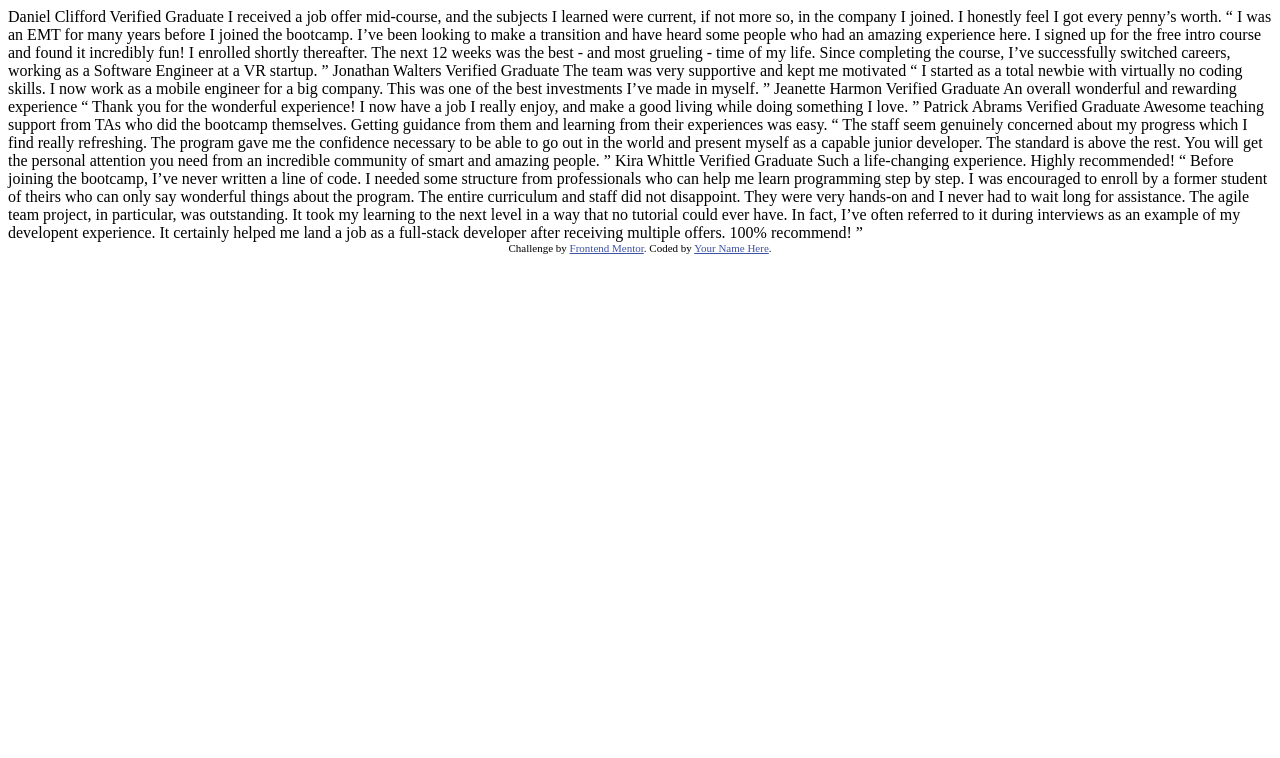
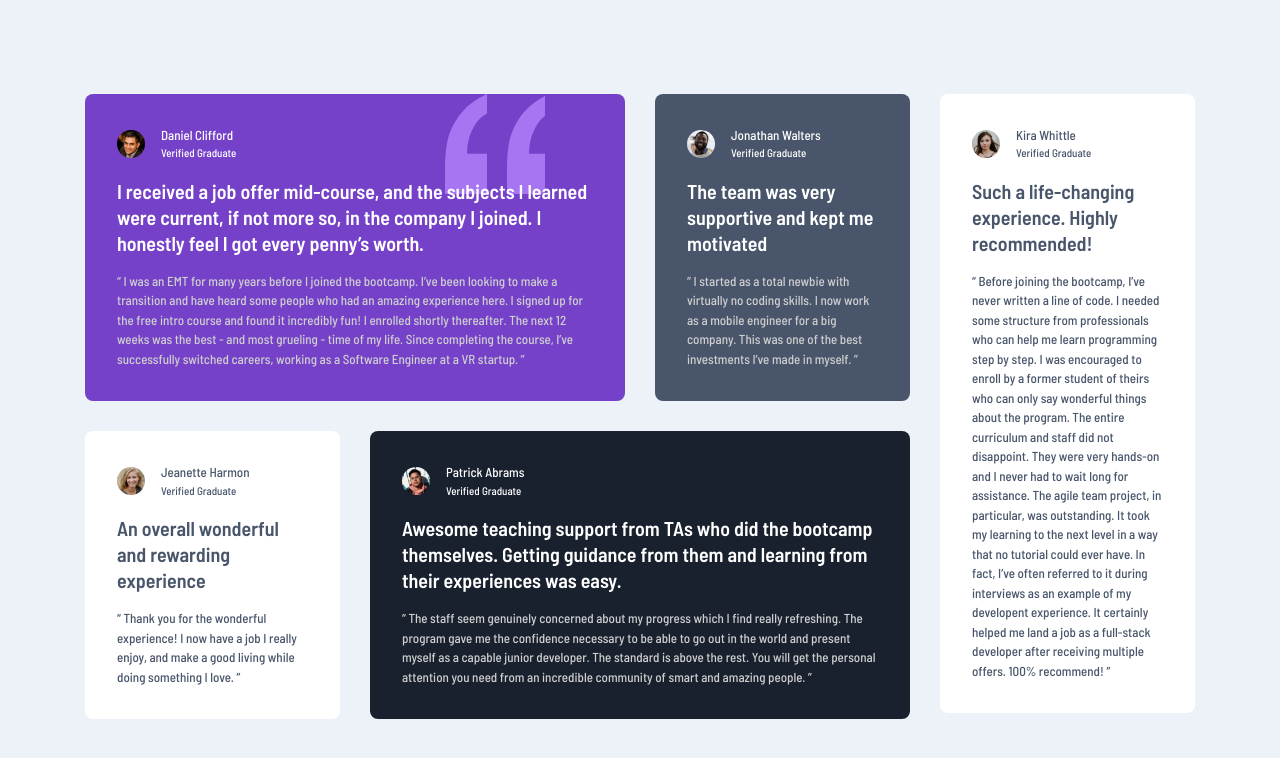
Before and after one commit to sergrosu/testimonials-grid-section, a plain HTML site: page index.html in a window 1280 px wide. Drawn offline with Linux system fonts and the light colour scheme.

Commit message:
added solution

```diff
--- a/index.html
+++ b/index.html
@@ -3,74 +3,82 @@
 <head>
   <meta charset="UTF-8">
   <meta name="viewport" content="width=device-width, initial-scale=1.0"> <!-- displays site properly based on user's device -->
-
+  <link rel="preconnect" href="https://fonts.googleapis.com">
+  <link rel="preconnect" href="https://fonts.gstatic.com" crossorigin>
+  <link href="https://fonts.googleapis.com/css2?family=Barlow+Semi+Condensed:wght@500;600&display=swap" rel="stylesheet">
+  <link rel="stylesheet" href="style.css">
   <link rel="icon" type="image/png" sizes="32x32" href="./images/favicon-32x32.png">
 
-  <title>Frontend Mentor | [Challenge Name Here]</title>
-
-  <!-- Feel free to remove these styles or customise in your own stylesheet 👍 -->
-  <style>
-    .attribution { font-size: 11px; text-align: center; }
-    .attribution a { color: hsl(228, 45%, 44%); }
-  </style>
+  <title>Testimonials</title>
 </head>
 <body>
-  Daniel Clifford
-  Verified Graduate
+  <main class="container">
+    <article>
+      <div class="testimonial flow style1 intro">
+        <div class="customer">
+          <img src="images/image-daniel.jpg" alt="image-daniel">
+          <div class="customer__info">
+            <p class="customer__name">Daniel Clifford</p>
+            <p class="customer__status">Verified Graduate</p>
+          </div>
+        </div>
+        <h2 class="testimonial__highlight">I received a job offer mid-course, and the subjects I learned were current, if not more so, in the company I joined. I honestly feel I got every penny’s worth.</h2>
+        <p class="testimonial__body">“ I was an EMT for many years before I joined the bootcamp. I’ve been looking to make a transition and have heard some people who had an amazing experience here. I signed up for the free intro course and found it incredibly fun! I enrolled shortly thereafter. The next 12 weeks was the best - and most grueling - time of my life. Since completing the course, I’ve successfully switched careers, working as a Software Engineer at a VR startup. ”</p>
+      </div>
+    </article>
+    <article>
+      <div class="testimonial flow style2">
+        <div class="customer">
+          <img src="/images/image-jonathan.jpg" alt="image-jonathan">
+          <div class="customer__info">
+            <p class="customer__name">Jonathan Walters</p>
+            <p class="customer__status">Verified Graduate</p>
+          </div>
+        </div>
+        <h2 class="testimonial__highlight">The team was very supportive and kept me motivated</h2>
+        <p class="testimonial__body">“ I started as a total newbie with virtually no coding skills. I now work as a mobile engineer for a big company. This was one of the best investments I’ve made in myself. ”</p>
+      </div>
+    </article>
+    <article>
+      <div class="testimonial flow style4">
+        <div class="customer">
+          <img src="images/image-jeanette.jpg" alt="image-jeanette">
+          <div class="customer__info">
+            <p class="customer__name">Jeanette Harmon</p>
+            <p class="customer__status">Verified Graduate</p>
+          </div>
+        </div>
+        <h2 class="testimonial__highlight">An overall wonderful and rewarding experience</h2>
+        <p class="testimonial__body">“ Thank you for the wonderful experience! I now have a job I really enjoy, and make a good living while doing something I love. ”</p>
+      </div>
+    </article>
+    <article>
+      <div class="testimonial flow style3">
+        <div class="customer">
+          <img src="images/image-patrick.jpg" alt="image-patrick">
+          <div class="customer__info">
+            <p class="customer__name">Patrick Abrams</p>
+            <p class="customer__status">Verified Graduate</p>
+          </div>
+        </div>
+        <h2 class="testimonial__highlight">Awesome teaching support from TAs who did the bootcamp themselves. Getting guidance from them and learning from their experiences was easy.</h2>
+        <p class="testimonial__body">“ The staff seem genuinely concerned about my progress which I find really refreshing. The program gave me the confidence necessary to be able to go out in the world and present myself as a capable junior developer. The standard is above the rest. You will get the personal attention you need from an incredible community of smart and amazing people. ”</p>
+      </div>
+    </article>
+    <article>
+      <div class="testimonial flow style4">
+        <div class="customer">
+          <img src="images/image-kira.jpg" alt="image-kira">
+          <div class="customer__info">
+            <p class="customer__name">Kira Whittle</p>
+            <p class="customer__status">Verified Graduate</p>
+          </div>
 
-  I received a job offer mid-course, and the subjects I learned were current, if not more so,
-  in the company I joined. I honestly feel I got every penny’s worth.
-
-  “ I was an EMT for many years before I joined the bootcamp. I’ve been looking to make a
-  transition and have heard some people who had an amazing experience here. I signed up
-  for the free intro course and found it incredibly fun! I enrolled shortly thereafter.
-  The next 12 weeks was the best - and most grueling - time of my life. Since completing
-  the course, I’ve successfully switched careers, working as a Software Engineer at a VR startup. ”
-
-  Jonathan Walters
-  Verified Graduate
-
-  The team was very supportive and kept me motivated
-
-  “ I started as a total newbie with virtually no coding skills. I now work as a mobile engineer
-  for a big company. This was one of the best investments I’ve made in myself. ”
-
-  Jeanette Harmon
-  Verified Graduate
-
-  An overall wonderful and rewarding experience
-
-  “ Thank you for the wonderful experience! I now have a job I really enjoy, and make a good living
-  while doing something I love. ”
-
-  Patrick Abrams
-  Verified Graduate
-
-  Awesome teaching support from TAs who did the bootcamp themselves. Getting guidance from them and
-  learning from their experiences was easy.
-
-  “ The staff seem genuinely concerned about my progress which I find really refreshing. The program
-  gave me the confidence necessary to be able to go out in the world and present myself as a capable
-  junior developer. The standard is above the rest. You will get the personal attention you need from
-  an incredible community of smart and amazing people. ”
-
-  Kira Whittle
-  Verified Graduate
-
-  Such a life-changing experience. Highly recommended!
-
-  “ Before joining the bootcamp, I’ve never written a line of code. I needed some structure from
-  professionals who can help me learn programming step by step. I was encouraged to enroll by a former
-  student of theirs who can only say wonderful things about the program. The entire curriculum and staff
-  did not disappoint. They were very hands-on and I never had to wait long for assistance. The agile team
-  project, in particular, was outstanding. It took my learning to the next level in a way that no tutorial
-  could ever have. In fact, I’ve often referred to it during interviews as an example of my developent
-  experience. It certainly helped me land a job as a full-stack developer after receiving multiple offers.
-  100% recommend! ”
-
-  <div class="attribution">
-    Challenge by <a href="https://www.frontendmentor.io?ref=challenge" target="_blank">Frontend Mentor</a>.
-    Coded by <a href="#">Your Name Here</a>.
-  </div>
+        </div>
+        <h2 class="testimonial__highlight">Such a life-changing experience. Highly recommended!</h2>
+        <p class="testimonial__body">“ Before joining the bootcamp, I’ve never written a line of code. I needed some structure from professionals who can help me learn programming step by step. I was encouraged to enroll by a former student of theirs who can only say wonderful things about the program. The entire curriculum and staff did not disappoint. They were very hands-on and I never had to wait long for assistance. The agile team project, in particular, was outstanding. It took my learning to the next level in a way that no tutorial could ever have. In fact, I’ve often referred to it during interviews as an example of my developent experience. It certainly helped me land a job as a full-stack developer after receiving multiple offers. 100% recommend! ”</p>
+      </div>
+    </article>
+  </main>
 </body>
 </html>
--- /dev/null
+++ b/style.css
@@ -0,0 +1,171 @@
+:root {
+  --clr-primary-100: hsl(263, 55%, 52%);
+  --clr-primary-300: hsl(217, 19%, 35%);
+  --clr-primary-500: hsl(219, 29%, 14%);
+
+  --clr-neutral-100: hsl(0, 0%, 100%);
+  --clr-neutral-300: hsl(0, 0%, 81%);
+  --clr-neutral-500: hsl(210, 46%, 95%);
+
+  --ff-100: "Barlow Semi Condensed", sans-serif;
+
+  --fw-regular: 500;
+  --fw-bold: 600;
+
+  --fs-small: 0.6875rem;
+  --fs-regular: 0.8125rem;
+  --fs-large: 1.25rem;
+
+  --fluid-24-30: clamp(1.5rem, 1.3696rem + 0.6522cqi, 1.875rem);
+  --fluid-24-80: clamp(1.5rem, 0.2826rem + 6.087vi, 5rem);
+}
+
+/* josh comeau reset */
+
+*,
+*::before,
+*::after {
+  box-sizing: border-box;
+}
+* {
+  margin: 0;
+}
+body {
+  line-height: 1.5;
+  -webkit-font-smoothing: antialiased;
+}
+img,
+picture,
+video,
+canvas,
+svg {
+  display: block;
+  max-width: 100%;
+}
+input,
+button,
+textarea,
+select {
+  font: inherit;
+}
+p,
+h1,
+h2,
+h3,
+h4,
+h5,
+h6 {
+  overflow-wrap: break-word;
+}
+#root,
+#__next {
+  isolation: isolate;
+}
+html,
+body {
+  height: 100%;
+}
+
+/* general style */
+
+body {
+  font-family: var(--ff-100);
+  font-size: var(--fs-regular);
+  font-weight: var(--fw-regular);
+  color: var(--clr-neutral-100);
+  background-color: var(--clr-neutral-500);
+  display: grid;
+  justify-content: center;
+  align-items: center;
+  margin: 1rem;
+}
+.container {
+  max-width: 1110px;
+  display: grid;
+  gap: var(--fluid-24-30);
+}
+@media (min-width: 1050px) {
+    .container {
+        grid-template-columns: repeat(4, 1fr);
+        grid-template-rows: 1fr 1fr;
+        grid-template-areas:
+            "first      first       second      fifth"
+            "third      fourth      fourth      fifth";
+        article:nth-child(1) {
+            grid-area: first;
+        }
+        article:nth-child(2) {
+            grid-area: second;
+        }
+        article:nth-child(3) {
+            grid-area: third;
+        }
+        article:nth-child(4) {
+            grid-area: fourth;
+        }
+        article:nth-child(5) {
+            grid-area: fifth;
+        }
+    }
+}
+.testimonial {
+  border-radius: 0.5rem;
+  padding: 2rem;
+}
+.customer {
+    display: flex;
+    gap: 1rem;
+    align-items: center;
+}
+.customer > img {
+    border-radius: 2rem;
+    width: 1.75rem;
+}
+.customer__status {
+    font-size: var(--fs-small);
+    font-weight: var(--fw-regular);
+}
+.testimonial__highlight {
+    line-height: 1.3;
+    font-size: var(--fs-large);
+}
+.testimonial__body {
+    color: var(--clr-neutral-300);
+}
+.intro {
+  position: relative;
+}
+.intro > h2{
+  position: relative;
+  z-index: 10;
+}
+.intro::before {
+  content: "";
+  width: 100px;
+  height: 100px;
+  position: absolute;
+  top: 0;
+  right: var(--fluid-24-80);
+  background-image: url(images/bg-pattern-quotation.svg);
+  z-index: 10;
+}
+.testimonial.style1 {
+    background-color: var(--clr-primary-100);
+}
+.testimonial.style2 {
+    background-color: var(--clr-primary-300);
+}
+.testimonial.style3 {
+    background-color: var(--clr-primary-500);
+}
+.testimonial.style4,
+.testimonial.style4 > p {
+    color: var(--clr-primary-300);
+    background-color: var(--clr-neutral-100);
+}
+
+
+/* utilities */
+.flow > * + * {
+    margin-top: 1rem;
+}
```
Also changed, not shown: images/screenshot.png (added), 2 other files.
